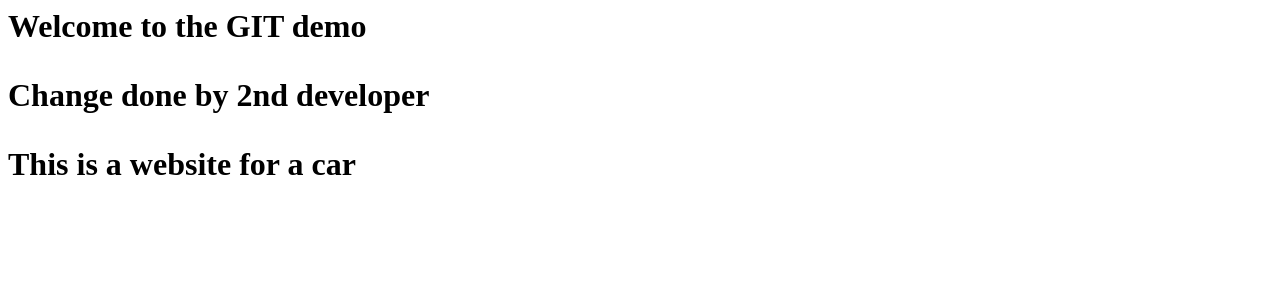
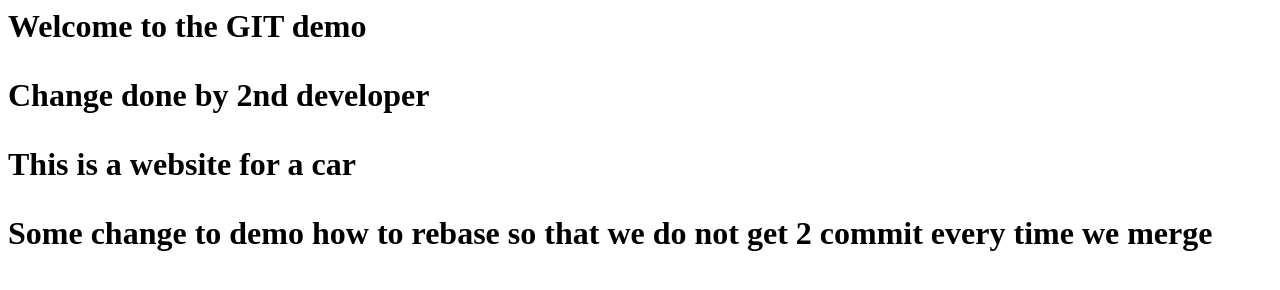
Before and after one commit to avinashtauro-arctechinfo/TestProject7, a plain HTML site: page index.html in a window 1280 px wide. Drawn offline with Linux system fonts and the light colour scheme.

Commit message:
Update index.html
Changed by 2nd developer

```diff
--- a/index.html
+++ b/index.html
@@ -5,5 +5,6 @@
 <h1>Welcome to the GIT demo<h1>
 <p>Change done by 2nd developer</p>
 <p>This is a website for a car<p>
+  <p>Some change to demo how to rebase so that we do not get 2 commit every time we merge</p>
 </body>
 </html>
```
